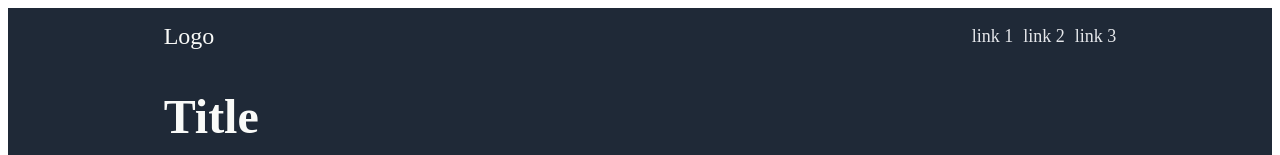
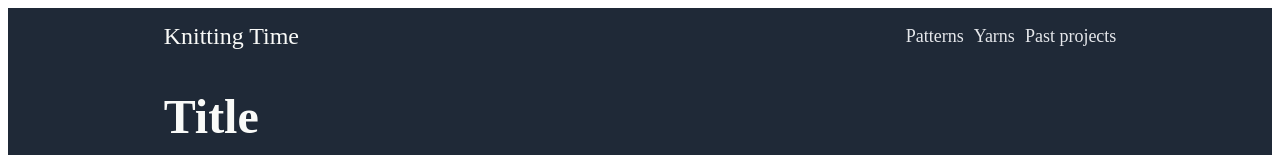
Before and after one commit to AlchemistFlekt/landing-page, a plain HTML site: page index.html in a window 1280 px wide. Shown: the top 155 px of the page. Drawn offline with Linux system fonts and the light colour scheme.

Commit message:
replace placeholder info in bar

```diff
--- a/index.html
+++ b/index.html
@@ -13,11 +13,11 @@
         <div class="spacer"></div>
         <div class="container">
             <div class="bar">
-                <div class="logo">Logo</div>
+                <div class="logo">Knitting Time</div>
                 <ul>
-                    <li>link 1</li>
-                    <li>link 2</li>
-                    <li>link 3</li>
+                    <li>Patterns</li>
+                    <li>Yarns</li>
+                    <li>Past projects</li>
                 </ul>
             </div>
 
```
